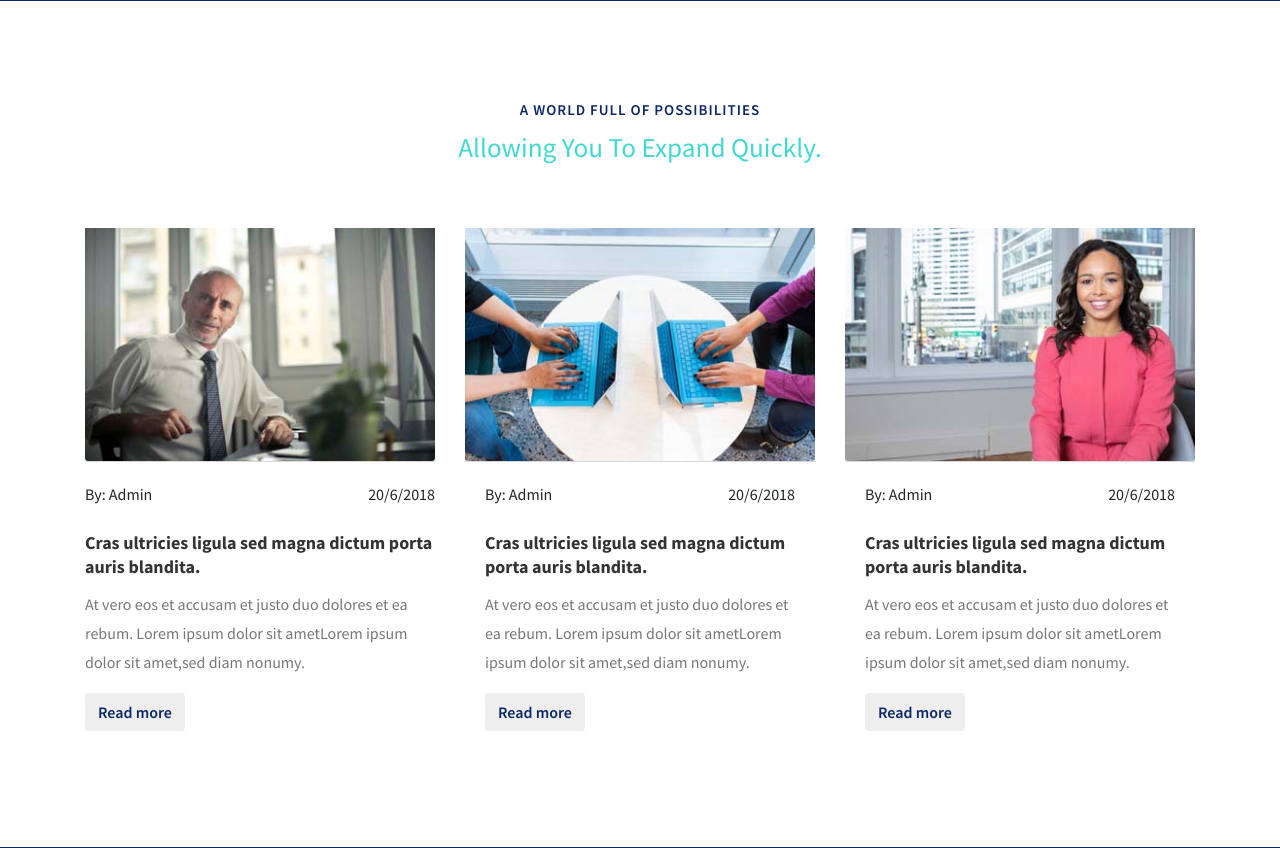
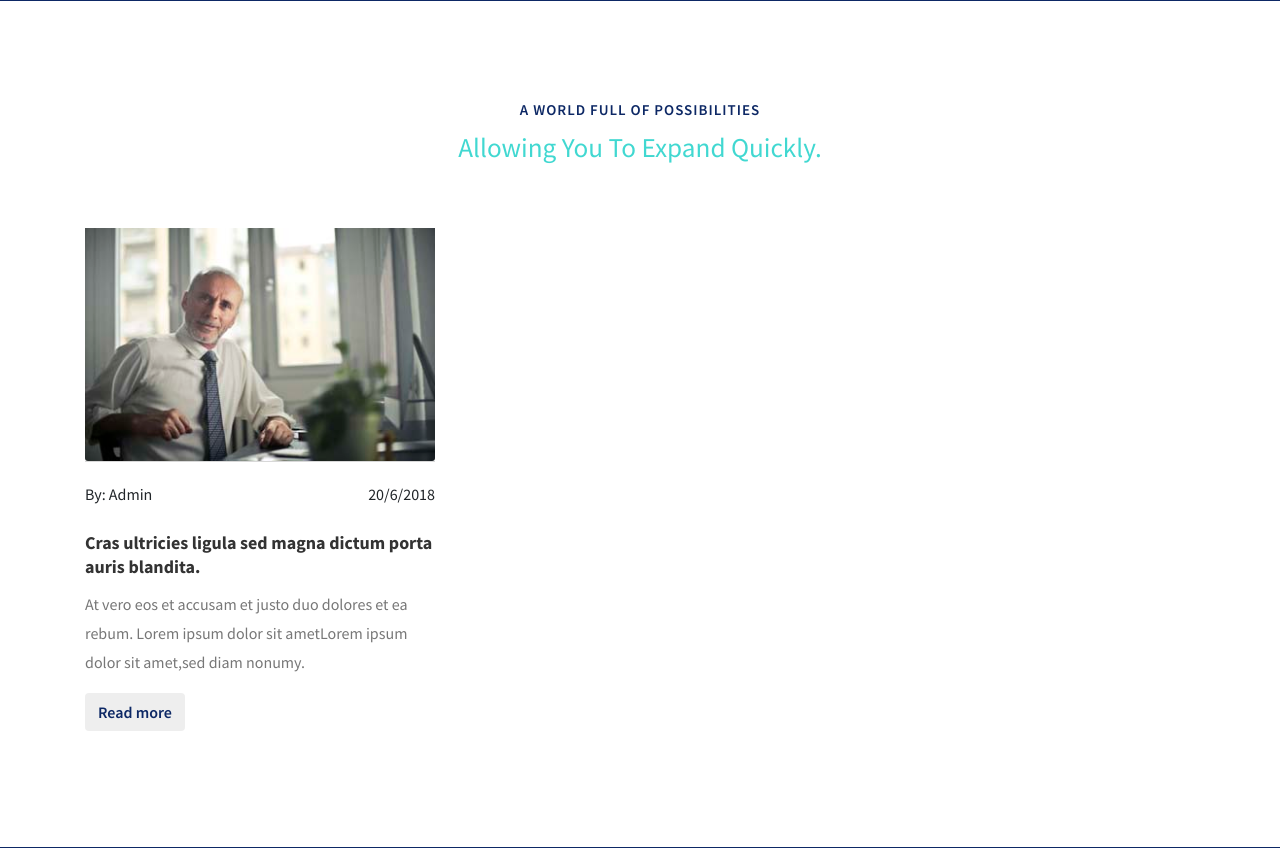
Before and after one commit to mohammedshajin/JobPortal, a Django app: page / in a window 1280 px wide. Shown: the part 3816-4664 px from the top of the page. Run offline with Django 3.2, Linux system fonts and the light colour scheme; some libraries are stand-ins or nearby versions.

Commit message:
index.html fixed

```diff
--- a/templates/index.html
+++ b/templates/index.html
@@ -455,7 +455,7 @@ License URL: http://creativecommons.org/licenses/by/3.0/
                         <div class="card-header p-0">
                             <a href="#exampleModal2" data-toggle="modal" aria-pressed="false" data-target="#exampleModal2"
                                 role="button">
-                                <img class="card-img-bottom" src="images/b1.jpg" alt="Card image cap">
+                                <img class="card-img-bottom" src="{% static 'images/b1.jpg' %}" alt="Card image cap">
                             </a>
                         </div>
                         <div class="card-body border-0 px-0">
@@ -481,70 +481,8 @@ License URL: http://creativecommons.org/licenses/by/3.0/
                     </div>
                 </div>
                 <!-- //blog grid -->
-                <!-- blog grid -->
-                <div class="col-lg-4 col-md-6 mt-md-0 mt-sm-5 mt-4">
-                    <div class="card border-0">
-                        <div class="card-header p-0">
-                            <a href="#exampleModal3" data-toggle="modal" aria-pressed="false" data-target="#exampleModal3"
-                                role="button">
-                                <img class="card-img-bottom" src="images/b2.jpg" alt="Card image cap">
-                            </a>
-                        </div>
-                        <div class="card-body border-0">
-                            <div class="blog_w3icon d-flex justify-content-between">
-                                <span>
-                                    By: Admin</span>
-                                <span>
-                                    20/6/2018</span>
-                            </div>
-                            <div class="pt-4">
-                                <h5 class="blog-title card-title font-weight-bold">
-                                    <a href="#exampleModal3" data-toggle="modal" aria-pressed="false" data-target="#exampleModal3"
-                                        role="button">Cras ultricies ligula sed magna dictum porta auris blandita.</a>
-                                </h5>
-                                <p>At vero eos et accusam et justo duo dolores et ea rebum. Lorem ipsum dolor sit
-                                    ametLorem ipsum dolor sit amet,sed diam nonumy.</p>
-                            </div>
-                            <button type="button" class="btn blog-btn wthree-bnr-btn" data-toggle="modal" aria-pressed="false"
-                                data-target="#exampleModal3">
-                                Read more
-                            </button>
-                        </div>
-                    </div>
-                </div>
-                <!-- //blog grid -->
-                <!-- blog grid -->
-                <div class="col-lg-4 col-md-6 mt-lg-0 mt-5 mx-auto">
-                    <div class="card border-0">
-                        <div class="card-header p-0">
-                            <a href="#exampleModal4" data-toggle="modal" aria-pressed="false" data-target="#exampleModal4"
-                                role="button">
-                                <img class="card-img-bottom" src="images/b3.jpg" alt="Card image cap">
-                            </a>
-                        </div>
-                        <div class="card-body border-0">
-                            <div class="blog_w3icon d-flex justify-content-between">
-                                <span>
-                                    By: Admin</span>
-                                <span>
-                                    20/6/2018</span>
-                            </div>
-                            <div class="pt-4">
-                                <h5 class="blog-title card-title font-weight-bold">
-                                    <a href="#exampleModal4" data-toggle="modal" aria-pressed="false" data-target="#exampleModal4"
-                                        role="button">Cras ultricies ligula sed magna dictum porta auris blandita.</a>
-                                </h5>
-                                <p>At vero eos et accusam et justo duo dolores et ea rebum. Lorem ipsum dolor sit
-                                    ametLorem ipsum dolor sit amet,sed diam nonumy.</p>
-                            </div>
-                            <button type="button" class="btn blog-btn wthree-bnr-btn" data-toggle="modal" aria-pressed="false"
-                                data-target="#exampleModal4">
-                                Read more
-                            </button>
-                        </div>
-                    </div>
-                </div>
-                <!-- //blog grid -->
+
+
             </div>
         </div>
     </section>
```
